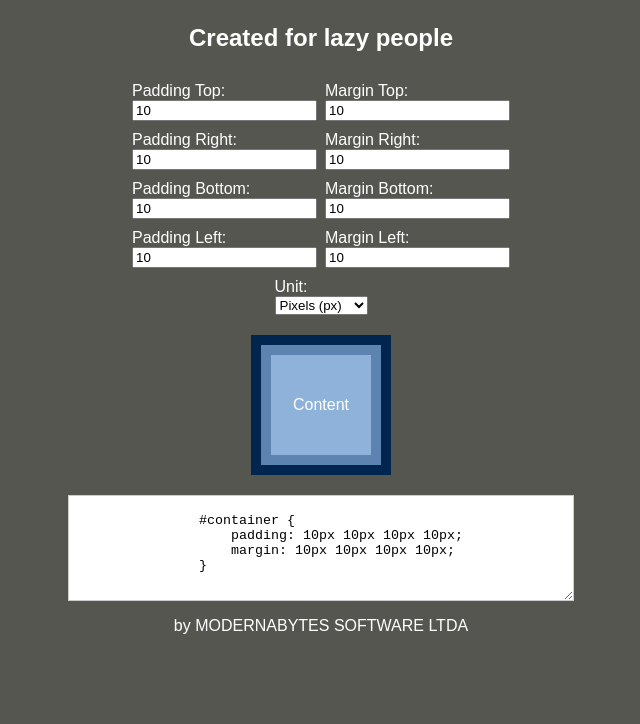
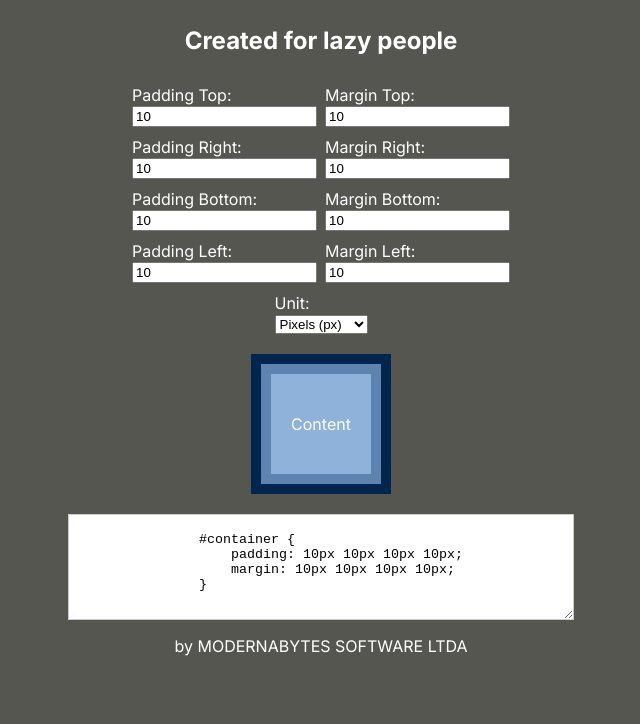
Before and after one commit to margin-and-padding/margin-and-padding.github.io, a plain HTML site: page index.html in a window 1280 px wide. Shown: the part 76-800 px from the top of the page, without its empty margins (319-959 px from the left). Drawn offline with Linux system fonts and the light colour scheme.

Commit message:
font inter

```diff
--- a/index.html
+++ b/index.html
@@ -7,6 +7,12 @@
       crossorigin="anonymous"
     ></script>
     <meta charset="UTF-8" />
+    <link rel="preconnect" href="https://fonts.googleapis.com" />
+    <link rel="preconnect" href="https://fonts.gstatic.com" crossorigin />
+    <link
+      href="https://fonts.googleapis.com/css2?family=Inter:wght@100..900&display=swap"
+      rel="stylesheet"
+    />
     <meta name="viewport" content="width=device-width, initial-scale=1.0" />
     <title>Padding and Margin Generator | Easy CSS Tools for Developers</title>
     <meta
@@ -17,7 +23,7 @@
       body {
         background-color: #565651;
         color: #ffffff;
-        font-family: Arial, sans-serif;
+        font-family: "Inter", sans-serif;
         margin: 0;
         padding: 0;
         max-height: 100vh;
```
